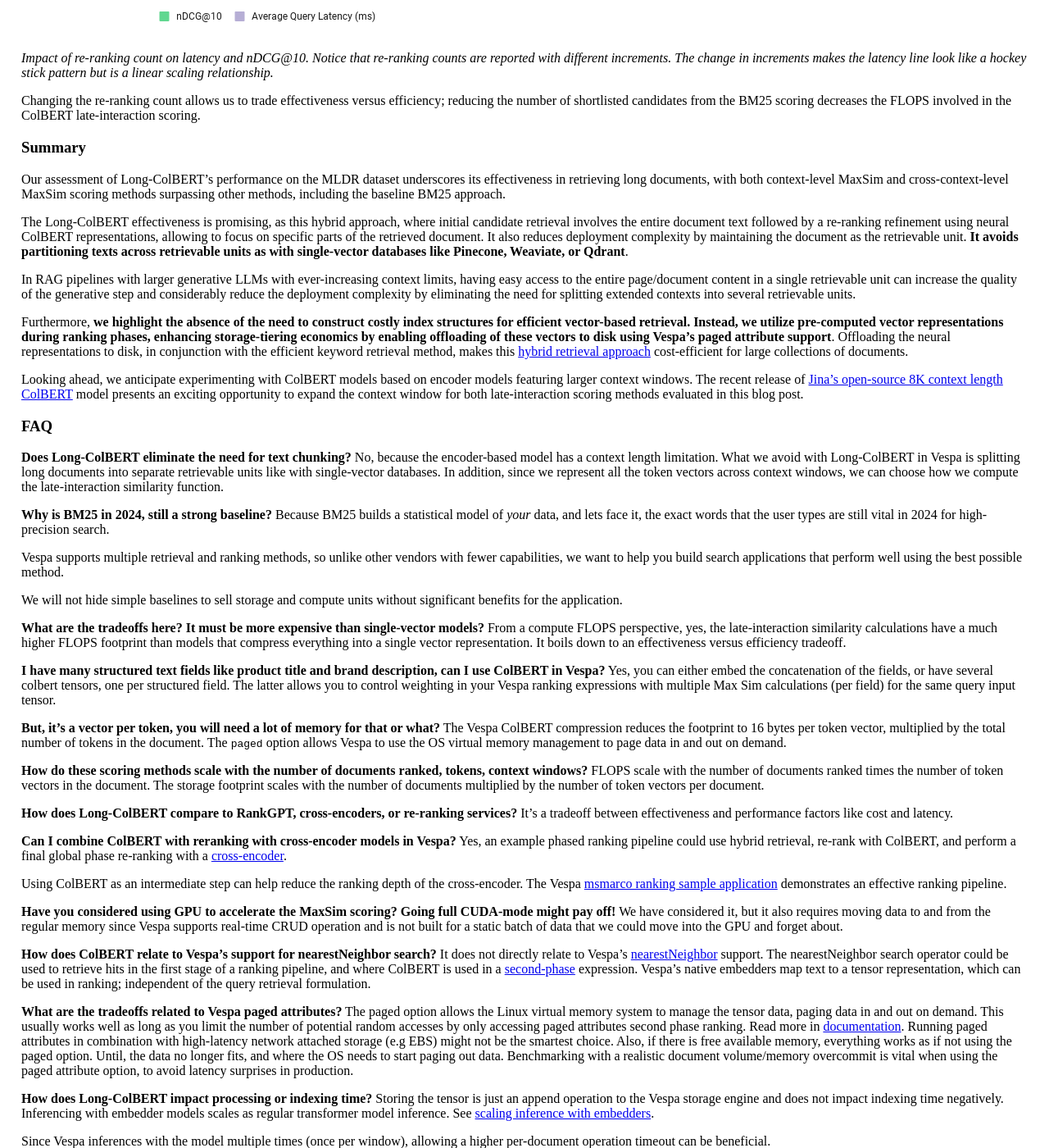
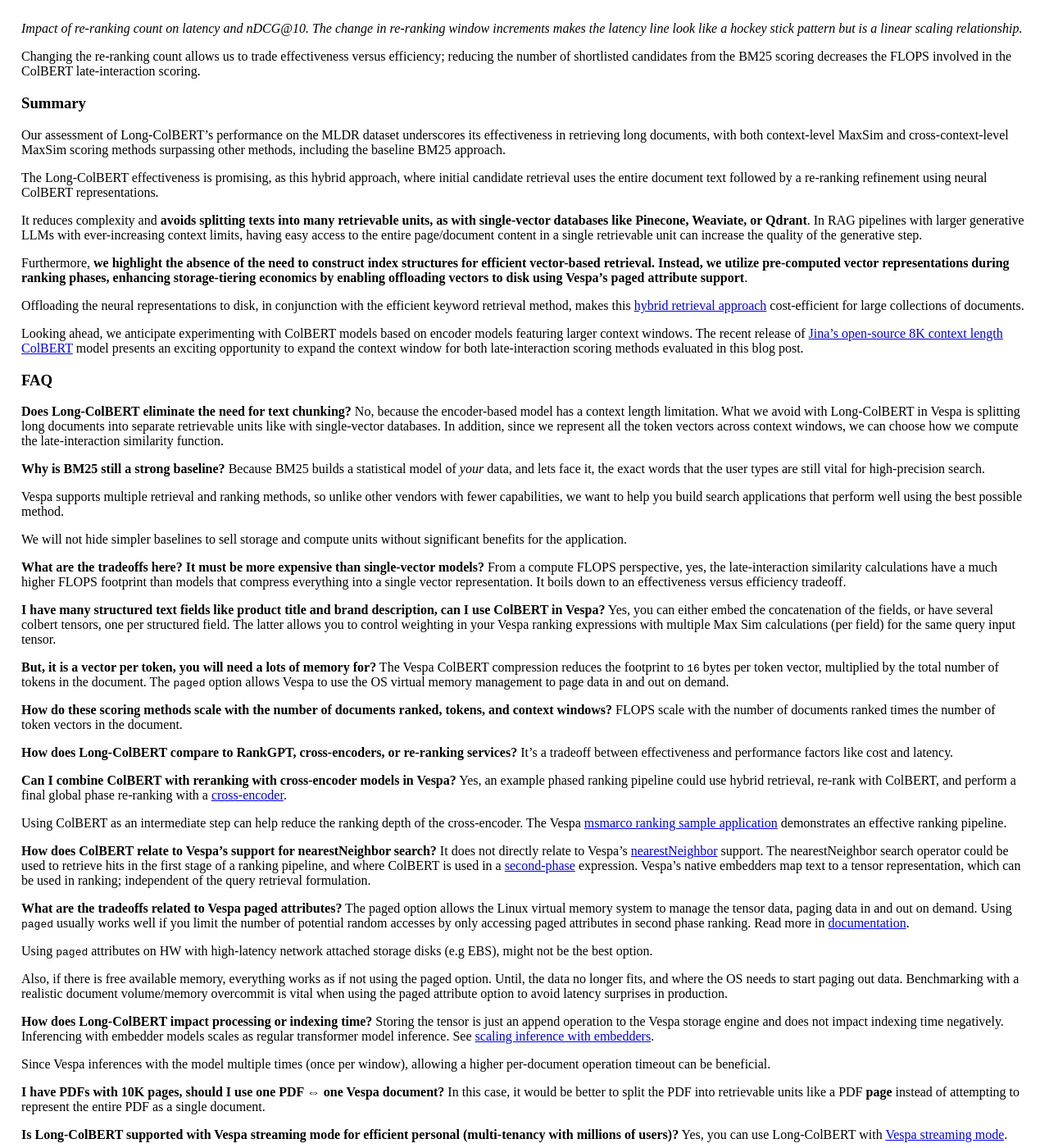
Before and after one commit to vespa-engine/blog, a Jekyll site: the page built from latest.html, in a window 1280 px wide and 1400 px high, scrolled down 7321 px. Shown: the whole window at 82% size. Built offline with Jekyll 4.4.1, drawn with Linux system fonts in a browser that asks for light colours; some of the changed text lies outside the part shown.

Commit message:
Review comments

```diff
--- a/_posts/2024-03-01-announcing-long-context-colbert-in-vespa.md
+++ b/_posts/2024-03-01-announcing-long-context-colbert-in-vespa.md
@@ -483,26 +483,23 @@
 significantly underperforms the BM25 baseline on this long context
 benchmark. Similarly, the popular [OpenAI text-embedding-ada-002
 ](text-embedding-ada-002)with 1536 dimensions performs even worse
-on this long context dataset. There are two important observations
-that can be made from this:
-
+on this long-document dataset. Two important observations:
 
 * Strong performance on the MTEB leaderboard does not necessarily
 generalize to long context retrieval.
-* Models might overfit on the tasks and datasets included in the benchmark. MLDR is a recently
-announced benchmark collection that has been released after most
-of the MTEB entries were trained, making this zero-shot evaluation
+* Models might overfit the datasets included in the MTEB benchmark. MLDR is a recently
+announced benchmark collection, making this zero-shot evaluation
 more realistic.
 
 Both ColBERT scoring methods perform better than the baseline and
-outperform single-vector models by a large margin. **The context-level
+outperform single-vector models by a large margin. On this dataset, the **context-level
 MaxSim is by a large margin the most effective scoring function,
-with the cross-context MaxSim a solid second place.**
+with the cross-context MaxSim a solid second place**.
 
 This is a single dataset, and the result might be impacted by how the dataset was constructed;
 which of the two proposed methods that will work best on your data will depend on the search task.
 For example, if a single context window
-can answer the information needed perfectly, there is no need to
+can answer the query perfectly, there is no need to
 consider the cross-context information. On the other hand, relevant
 information to answer the question might be in multiple
 context windows.
@@ -521,8 +518,7 @@
 
 ![performance](/assets/2024-03-01-announcing-long-context-colbert-in-vespa/image3.png)
 
-_Impact of re-ranking count on latency and nDCG@10. Notice that re-ranking counts are reported
-with different increments. The change in increments
+_Impact of re-ranking count on latency and nDCG@10. The change in re-ranking window increments
 makes the latency line look like a hockey stick pattern but is a linear scaling relationship._
 
 Changing the re-ranking count allows us to trade effectiveness versus
@@ -539,26 +535,22 @@
 approach.
 
 The Long-ColBERT effectiveness is promising, as this hybrid approach,
-where initial candidate retrieval involves the entire document text
-followed by a re-ranking refinement using neural ColBERT representations,
-allowing to focus on specific parts of the retrieved document. It
-also reduces deployment complexity by maintaining the document as
-the retrievable unit. **It avoids partitioning texts across
-retrievable units as with single-vector databases like
-Pinecone, Weaviate, or Qdrant**.
+where initial candidate retrieval uses the entire document text
+followed by a re-ranking refinement using neural ColBERT representations.
 
-In RAG pipelines with larger generative LLMs with ever-increasing
+It reduces complexity and **avoids splitting texts into
+many retrievable units, as with single-vector databases like
+Pinecone, Weaviate, or Qdrant**. In RAG pipelines with larger generative LLMs with ever-increasing
 context limits, having easy access to the entire page/document
 content in a single retrievable unit can increase the quality of
-the generative step and considerably reduce the deployment complexity
-by eliminating the need for splitting extended contexts into several
-retrievable units.
+the generative step.
 
 Furthermore, **we highlight the absence of the need to construct
-costly index structures for efficient vector-based retrieval.
+index structures for efficient vector-based retrieval.
 Instead, we utilize pre-computed vector representations during
 ranking phases, enhancing storage-tiering economics by enabling
-offloading of these vectors to disk using Vespa’s paged attribute support**.
+offloading vectors to disk using Vespa’s paged attribute support**.
+
 Offloading the neural representations to disk,
 in conjunction with the efficient keyword retrieval
 method, makes this [hybrid retrieval
@@ -584,14 +576,14 @@
 we can choose how we compute the late-interaction
 similarity function.
 
-**Why is BM25 in 2024, still a strong baseline?**
+**Why is BM25 still a strong baseline?**
 Because BM25 builds a statistical model of *your* data, and lets face it, the exact words that
-the user types are still vital in 2024 for high-precision search.
+the user types are still vital for high-precision search.
 
 Vespa supports multiple retrieval and ranking methods, so unlike other vendors with fewer capabilities, we
 want to help you build search applications that perform well using the best possible method.
 
-We will not hide simple baselines to sell storage and compute units without significant benefits for the application.
+We will not hide simpler baselines to sell storage and compute units without significant benefits for the application.
 
 **What are the tradeoffs here? It must be more expensive than
 single-vector models?**
@@ -608,18 +600,16 @@
 multiple Max Sim calculations (per field) for the same query input
 tensor.
 
-**But, it’s a vector per token, you will need a lot of memory for
-that or what?**
-The Vespa ColBERT compression reduces the footprint to 16 bytes per
+**But, it is a vector per token, you will need a lots of memory for?**
+The Vespa ColBERT compression reduces the footprint to `16` bytes per
 token vector, multiplied by the total number of tokens in the
 document. The `paged` option allows Vespa to use the OS virtual
 memory management to page data in and out on demand.
 
 **How do these scoring methods scale with the number of documents
-ranked, tokens, context windows?**
+ranked, tokens, and context windows?**
 FLOPS scale with the number of documents ranked times the number
-of token vectors in the document. The storage footprint scales with the number
-of documents multiplied by the number of token vectors per document.
+of token vectors in the document.
 
 **How does Long-ColBERT compare to RankGPT, cross-encoders, or
 re-ranking services?**
@@ -636,14 +626,6 @@
 application](https://github.com/vespa-engine/sample-apps/tree/master/msmarco-ranking)
 demonstrates an effective ranking pipeline.
 
-
-**Have you considered using GPU to accelerate the MaxSim scoring?
-Going full CUDA-mode might pay off!**
-We have considered it, but it also requires moving data to and from
-the regular memory since Vespa supports real-time CRUD operation
-and is not built for a static batch of data that we could move into
-the GPU and forget about.
-
 **How does ColBERT relate to Vespa’s support for nearestNeighbor search?**
 It does not directly relate to Vespa’s
 [nearestNeighbor](https://docs.vespa.ai/en/nearest-neighbor-search.html)
@@ -658,16 +640,18 @@
 **What are the tradeoffs related to Vespa paged attributes?**
 The paged option allows the Linux virtual memory system
 to manage the tensor data, paging data in and out on demand.
-This usually works well as long as you limit the number of potential
-random accesses by only accessing paged attributes
+Using `paged` usually works well if you limit the number of potential
+random accesses by only accessing paged attributes in
 second phase ranking. Read more in
 [documentation](https://docs.vespa.ai/en/attributes.html#paged-attributes).
-Running paged attributes in combination with high-latency network
-attached storage (e.g EBS) might not be the smartest choice. Also,
-if there is free available memory, everything works as if not using the paged option.
+
+Using `paged` attributes on HW with high-latency network
+attached storage disks (e.g EBS), might not be the best option.
+
+Also, if there is free available memory, everything works as if not using the paged option.
 Until, the data no longer fits, and where the OS needs to start paging out
 data. Benchmarking with a realistic document volume/memory overcommit
-is vital when using the paged attribute option, to
+is vital when using the paged attribute option to
 avoid latency surprises in production.
 
 **How does Long-ColBERT impact processing or indexing time?**
```
Also changed, not shown: other parts of _posts/2024-03-01-announcing-long-context-colbert-in-vespa.md (+3 -3 lines).
